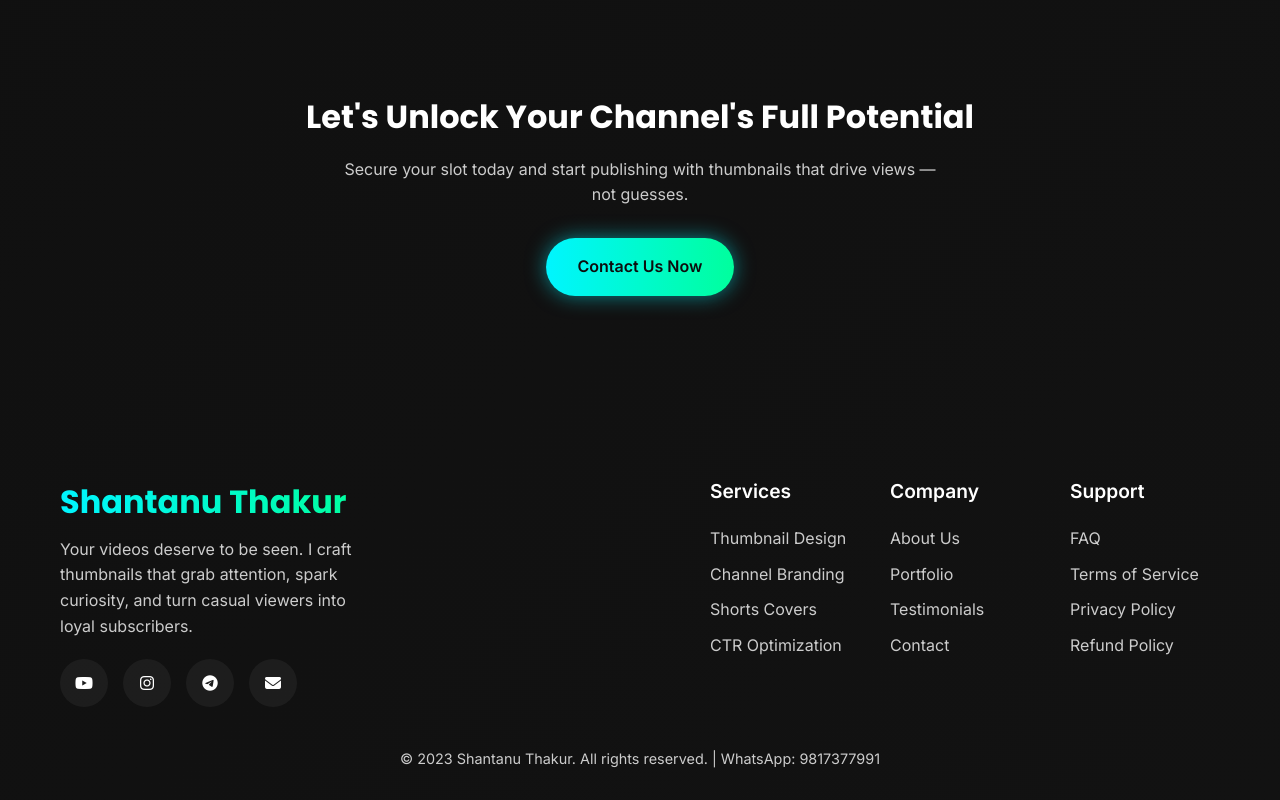
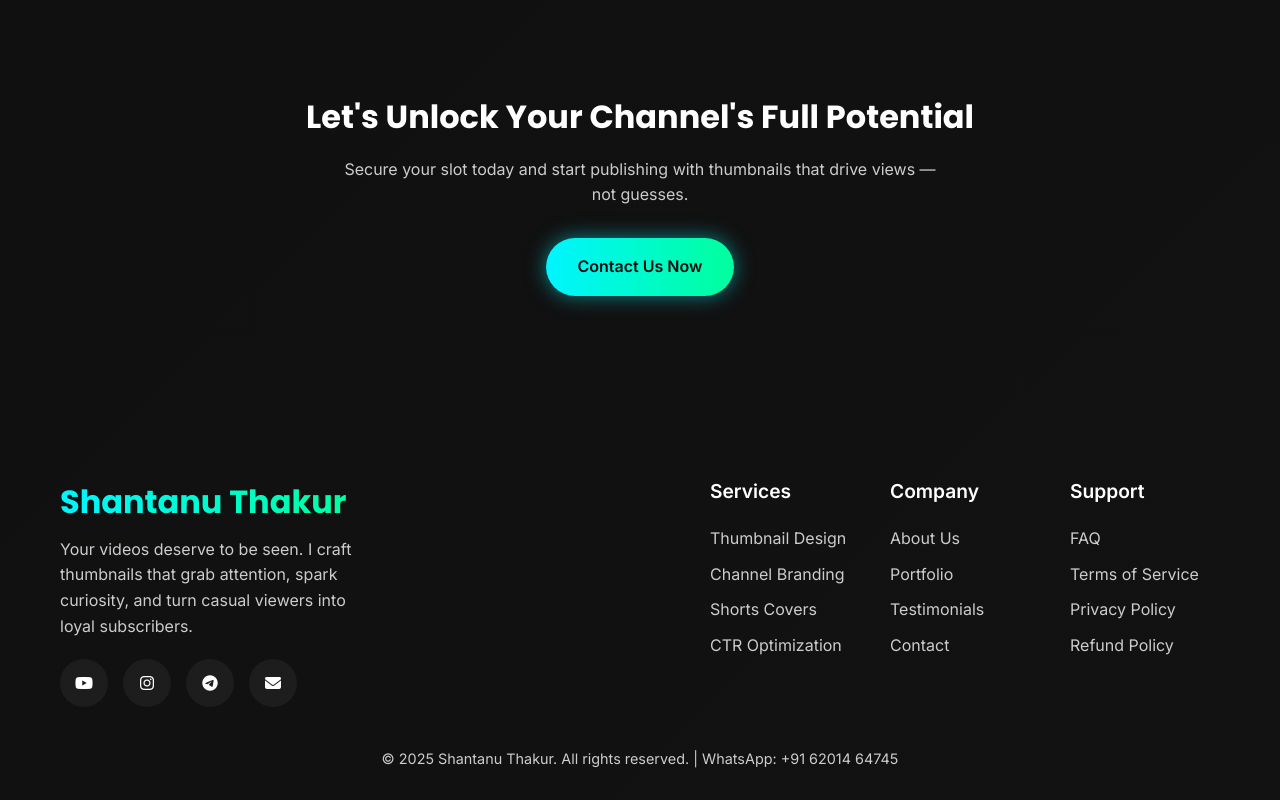
Before and after one commit to ShantanuEdge0/Portfolio-, a plain HTML site: page index.html in a window 1280 px wide. Shown: the part 3735-4535 px from the top of the page. Drawn offline with Linux system fonts and the light colour scheme.

Commit message:
Update index.html

```diff
--- a/index.html
+++ b/index.html
@@ -1206,7 +1206,7 @@
             </div>
 
             <div class="copyright">
-                <p>&copy; 2023 Shantanu Thakur. All rights reserved. | WhatsApp: 9817377991</p>
+                <p>&copy; 2025 Shantanu Thakur. All rights reserved. | WhatsApp: +91 62014 64745</p>
             </div>
         </div>
     </footer>
```
